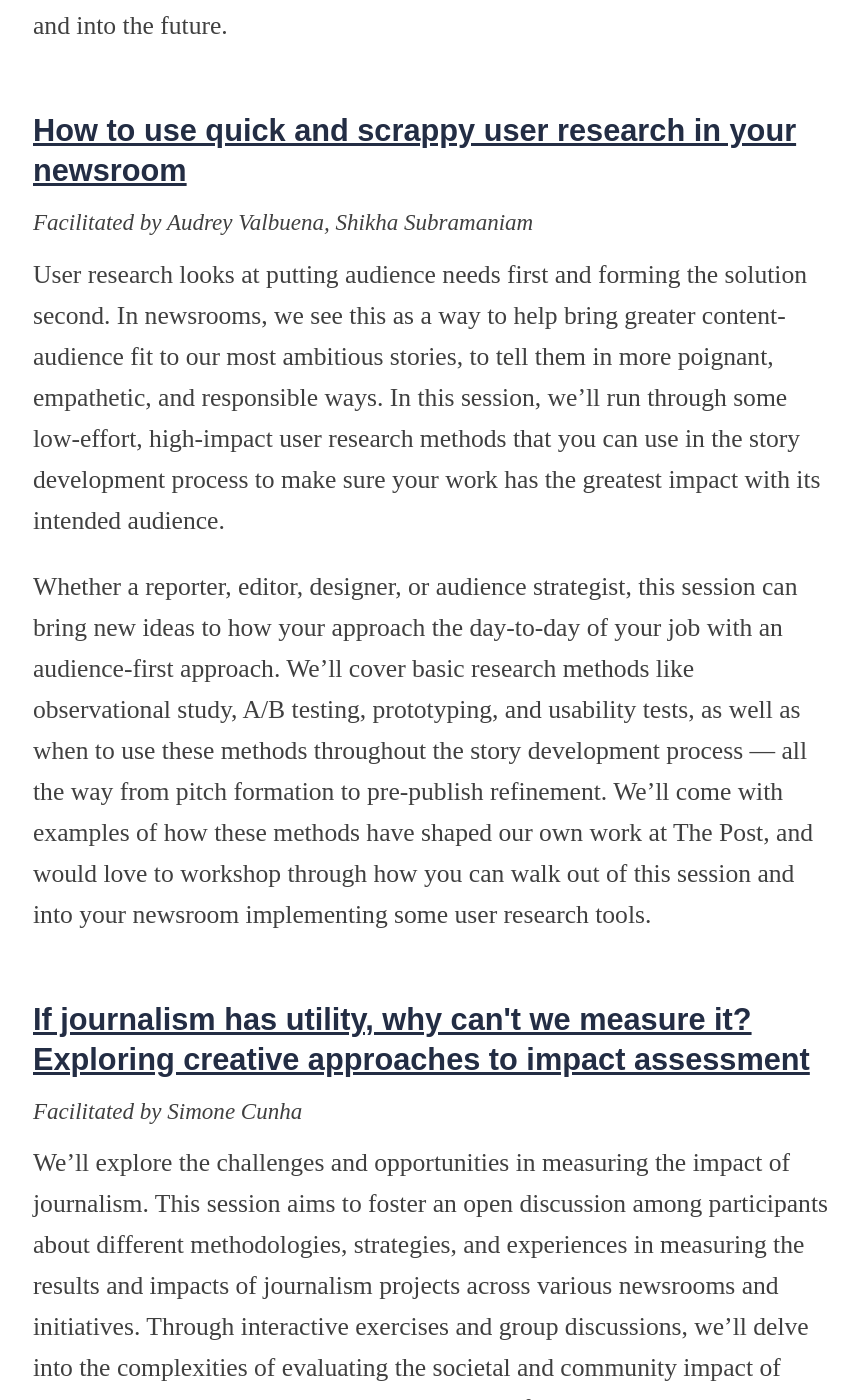
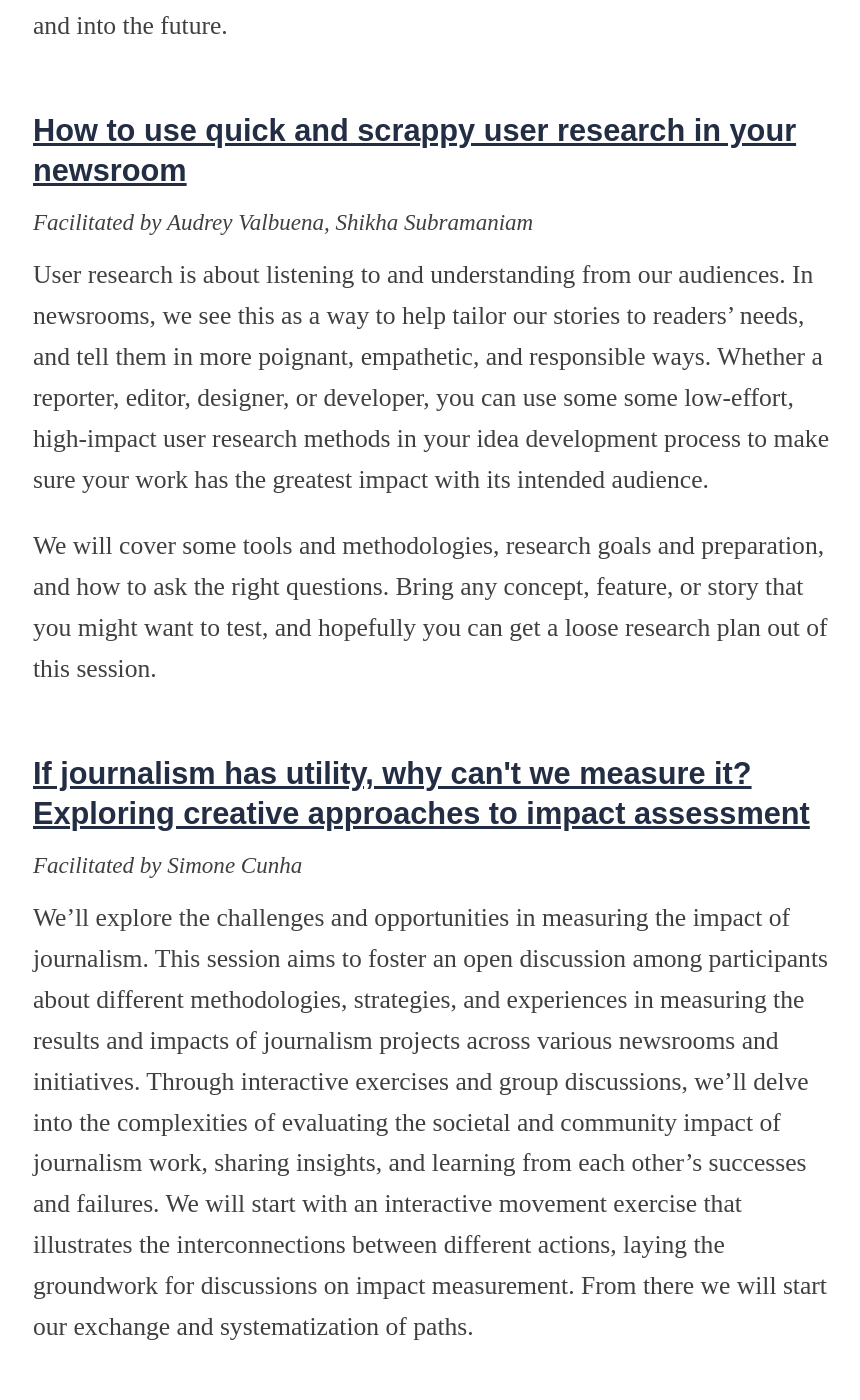
Before and after one commit to OpenNews/srccon-2024, a Jekyll site: the page built from program.md, in a window 1280 px wide and 1400 px high, scrolled down 15660 px. Shown: the whole window, without its empty margins (207-1067 px from the left). Built offline with Jekyll 4.4.1, drawn with Linux system fonts in a browser that asks for light colours; nearby versions of some CDN libraries; some web fonts are replaced.

Commit message:
update schedule

```diff
--- a/_data/sessions.yml
+++ b/_data/sessions.yml
@@ -117,7 +117,7 @@
     "id": "quick-scrappy-user-research",
     "title": "How to use quick and scrappy user research in your newsroom",
     "facilitators": "Audrey Valbuena, Shikha Subramaniam",
-    "description": "User research looks at putting audience needs first and forming the solution second. In newsrooms, we see this as a way to help bring greater content-audience fit to our most ambitious stories, to tell them in more poignant, empathetic, and responsible ways. In this session, we'll run through some low-effort, high-impact user research methods that you can use in the story development process to make sure your work has the greatest impact with its intended audience.\n\nWhether a reporter, editor, designer, or audience strategist, this session can bring new ideas to how your approach the day-to-day of your job with an audience-first approach. We'll cover basic research methods like observational study, A/B testing, prototyping, and usability tests, as well as when to use these methods throughout the story development process — all the way from pitch formation to pre-publish refinement. We'll come with examples of how these methods have shaped our own work at The Post, and would love to workshop through how you can walk out of this session and into your newsroom implementing some user research tools."
+    "description": "User research is about listening to and understanding from our audiences. In newsrooms, we see this as a way to help tailor our stories to readers’ needs, and tell them in more poignant, empathetic, and responsible ways. Whether a reporter, editor, designer, or developer, you can use some some low-effort, high-impact user research methods in your idea development process to make sure your work has the greatest impact with its intended audience.\n\nWe will cover some tools and methodologies, research goals and preparation, and how to ask the right questions. Bring any concept, feature, or story that you might want to test, and hopefully you can get a loose research plan out of this session."
   },
   {
     "id": "measuring-journalism-utility",
--- a/schedule/sessions.json
+++ b/schedule/sessions.json
@@ -452,7 +452,7 @@
   {
     "id": "quick-scrappy-user-research",
     "title": "How to use quick and scrappy user research in your newsroom",
-    "description": "User research looks at putting audience needs first and forming the solution second. In newsrooms, we see this as a way to help bring greater content-audience fit to our most ambitious stories, to tell them in more poignant, empathetic, and responsible ways. In this session, we'll run through some low-effort, high-impact user research methods that you can use in the story development process to make sure your work has the greatest impact with its intended audience.\n\nWhether a reporter, editor, designer, or audience strategist, this session can bring new ideas to how your approach the day-to-day of your job with an audience-first approach. We'll cover basic research methods like observational study, A/B testing, prototyping, and usability tests, as well as when to use these methods throughout the story development process — all the way from pitch formation to pre-publish refinement. We'll come with examples of how these methods have shaped our own work at The Post, and would love to workshop through how you can walk out of this session and into your newsroom implementing some user research tools.",
+    "description": "User research is about listening to and understanding from our audiences. In newsrooms, we see this as a way to help tailor our stories to readers’ needs, and tell them in more poignant, empathetic, and responsible ways. Whether a reporter, editor, designer, or developer, you can use some some low-effort, high-impact user research methods in your idea development process to make sure your work has the greatest impact with its intended audience.\n\nWe will cover some tools and methodologies, research goals and preparation, and how to ask the right questions. Bring any concept, feature, or story that you might want to test, and hopefully you can get a loose research plan out of this session.",
     "facilitators": "Audrey Valbuena, Shikha Subramaniam",
     "time": "9:30-10:45am",
     "day": "Friday",
```
